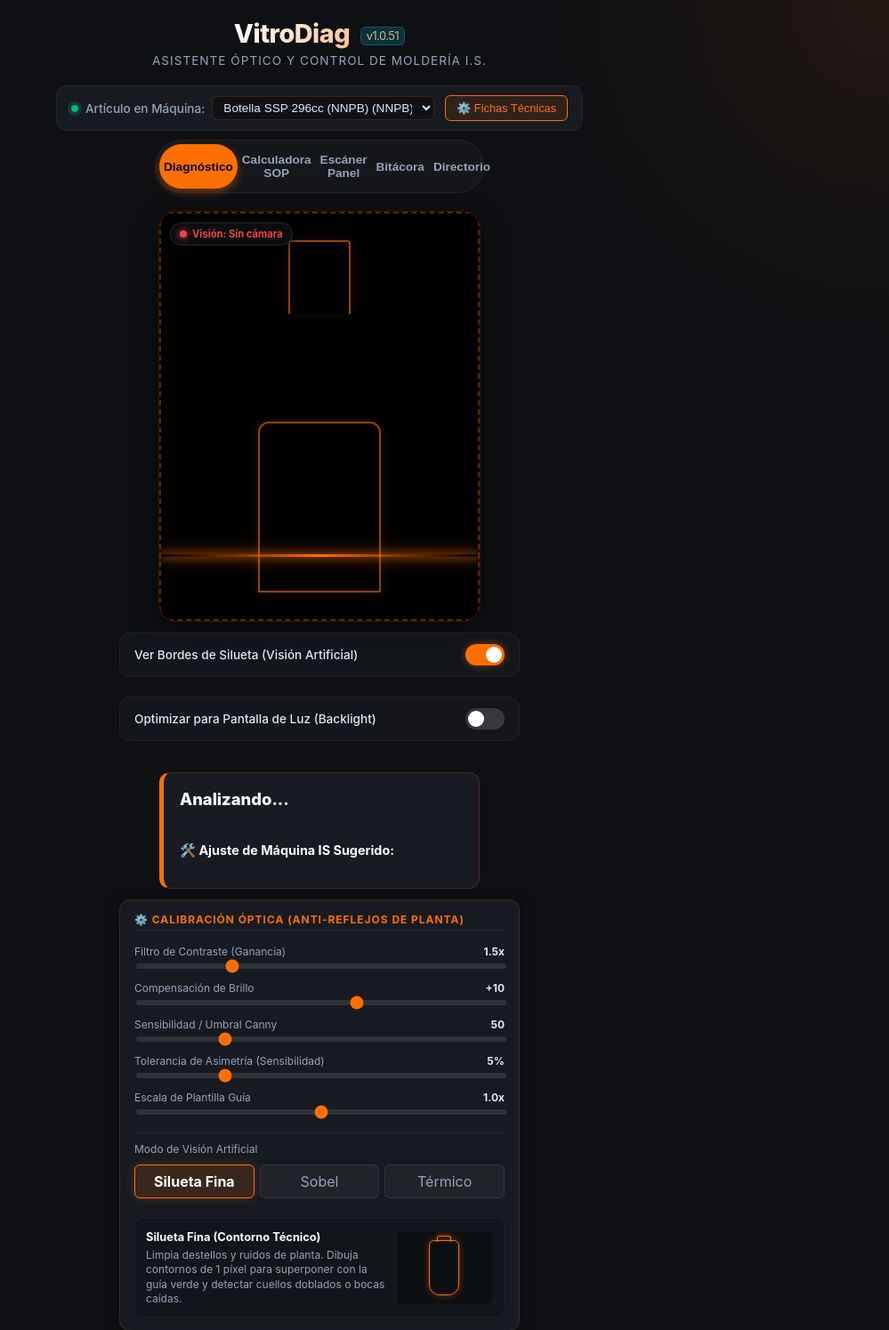
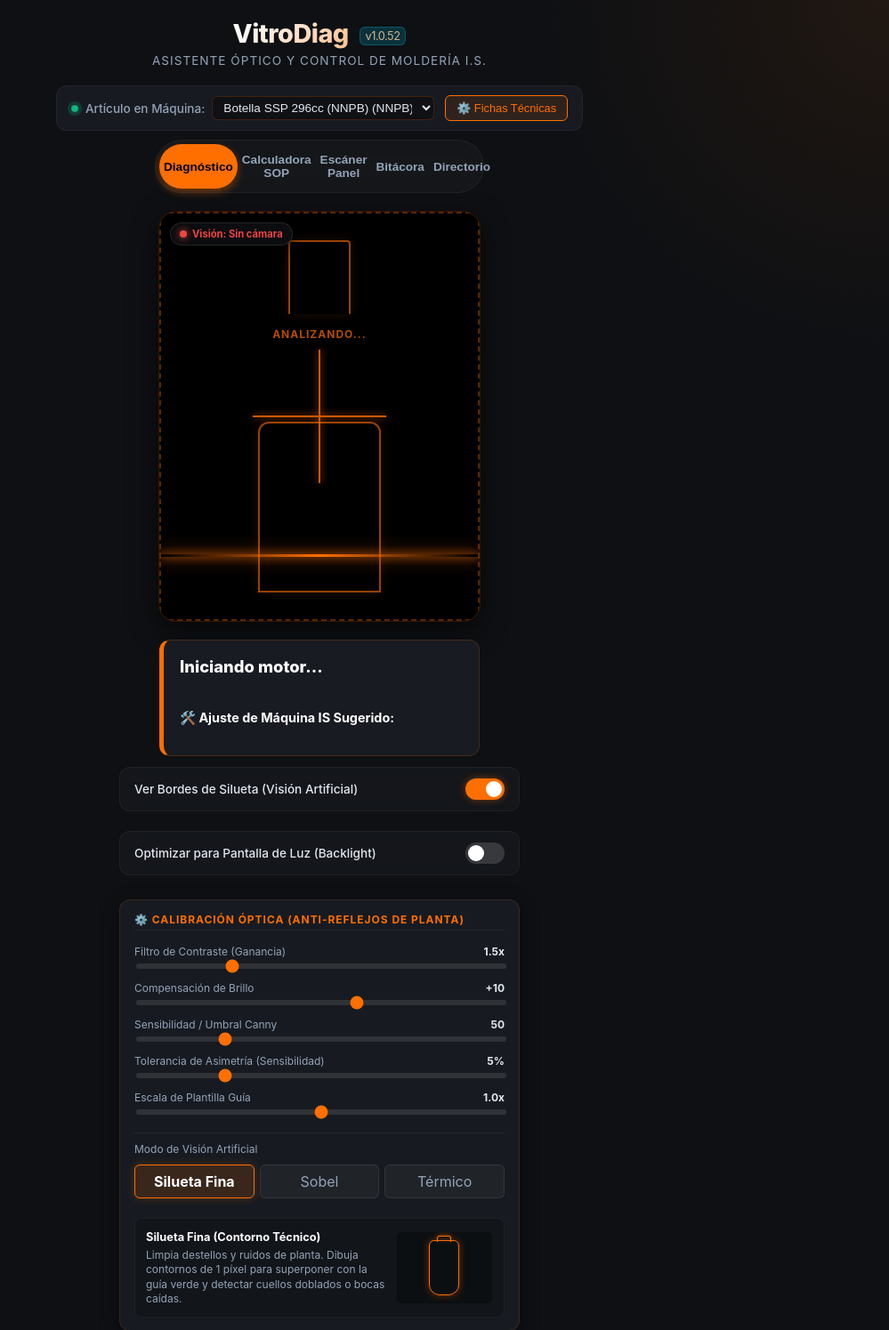
Before and after one commit to mauriciano47-pixel/vitrodiag, a Django app: page / in a window 1280 px wide. Shown: the top 1495 px of the page at 89% size, without its empty margins (281-1280 px from the left). Run offline with Django 5.2, Linux system fonts and the light colour scheme; some libraries are stand-ins or nearby versions.

Commit message:
UI: Reubicar panel de diagnóstico y añadir cursor visual. IA: Duplicar sensibilidad de cuello torcido.

```diff
--- a/VERSION.txt
+++ b/VERSION.txt
@@ -1 +1 @@
-1.0.51
+1.0.52
--- a/static/js/ai.js
+++ b/static/js/ai.js
@@ -374,12 +374,17 @@ function fallbackAlgorithmicDiagnosis() {
     }
 
     const maxDeviation = Math.max(...neckDeviations);
-    const percentDeviation = (maxDeviation / avgBodyWidth) * 100;
+    // Multiplicamos por 200 en lugar de 100 para duplicar la sensibilidad, ya que el cuello torcido simple a veces no se detectaba
+    const percentDeviation = (maxDeviation / avgBodyWidth) * 200;
 
-    const sliderVal = document.getElementById('sliderTolerance') ? document.getElementById('sliderTolerance').value : 8;
-    const toleranceLimit = parseInt(sliderVal) || 8;
+    const sliderVal = document.getElementById('sliderTolerance') ? document.getElementById('sliderTolerance').value : 5;
+    const toleranceLimit = parseInt(sliderVal) || 5;
 
-    console.log(`[Eje Dinámico v1.0.49] Altura: ${bottleHeight}px | Top: ${bottleTopY} | Base: ${bottleBottomY} | Desvío: ${percentDeviation.toFixed(2)}% | Límite: ${toleranceLimit}%`);
+    console.log(`[Eje Dinámico v1.0.51] Altura: ${bottleHeight}px | Top: ${bottleTopY} | Base: ${bottleBottomY} | Desvío: ${percentDeviation.toFixed(2)}% | Límite: ${toleranceLimit}%`);
+
+    const cursorText = document.querySelector('.cursor-text');
+    const crosshairX = document.querySelector('.crosshair-x');
+    const crosshairY = document.querySelector('.crosshair-y');
 
     if (percentDeviation > toleranceLimit) {
         // Cuello torcido confirmado
@@ -400,6 +405,14 @@ function fallbackAlgorithmicDiagnosis() {
         if (tfjsStatus) {
             tfjsStatus.innerText = `Motor OpenCV: Cuello Desviado (${percentDeviation.toFixed(1)}% / Límite ${toleranceLimit}%)`;
             tfjsStatus.style.color = "#ef4444";
+        }
+
+        // Actualizar cursor visual
+        if (cursorText) {
+            cursorText.innerText = 'RECHAZO: CUELLO TORCIDO';
+            cursorText.style.color = '#ef4444';
+            if (crosshairX) crosshairX.style.backgroundColor = '#ef4444';
+            if (crosshairY) crosshairY.style.backgroundColor = '#ef4444';
         }
 
         // Tono y vibración de aviso "Diagnóstico Listo - Rechazo"
@@ -426,6 +439,14 @@ function fallbackAlgorithmicDiagnosis() {
         if (tfjsStatus) {
             tfjsStatus.innerText = `Motor OpenCV: Envase Aceptable (Desvío: ${percentDeviation.toFixed(1)}%)`;
             tfjsStatus.style.color = "#10b981";
+        }
+
+        // Actualizar cursor visual
+        if (cursorText) {
+            cursorText.innerText = 'ACEPTABLE';
+            cursorText.style.color = '#10b981';
+            if (crosshairX) crosshairX.style.backgroundColor = '#10b981';
+            if (crosshairY) crosshairY.style.backgroundColor = '#10b981';
         }
 
         // Tono y vibración de aviso "Diagnóstico Listo - Aceptable"
@@ -470,6 +491,10 @@ function runLegacyPixelCountDiagnosis(borders, width, height, avgBodyCenter) {
     const sliderVal = document.getElementById('sliderTolerance') ? document.getElementById('sliderTolerance').value : 8;
     const tolerancePercent = (parseInt(sliderVal) || 8) / 100;
 
+    const cursorText = document.querySelector('.cursor-text');
+    const crosshairX = document.querySelector('.crosshair-x');
+    const crosshairY = document.querySelector('.crosshair-y');
+
     if (pixelDiff > tolerancePercent) {
         if (diagTitulo) diagTitulo.innerText = "❌ Defecto Crítico (Algorítmico): Cuello Torcido";
         if (diagGravedad) {
@@ -477,10 +502,23 @@ function runLegacyPixelCountDiagnosis(borders, width, height, avgBodyCenter) {
             diagGravedad.style.display = "inline-block";
             diagGravedad.innerText = "Rechazo Inmediato";
         }
-        if (diagEstado) diagEstado.innerText = `Asimetría geométrica por densidad: ${(pixelDiff * 100).toFixed(1)}% (Límite: ${(tolerancePercent * 100).toFixed(1)}%).`;
+        if (diagEstado) diagEstado.innerText = `Asimetría geométrica por densidad: ${(pixelDiff * 200).toFixed(1)}% (Límite: ${(tolerancePercent * 200).toFixed(1)}%).`;
         if (tfjsStatus) {
-            tfjsStatus.innerText = `Motor OpenCV: Defecto detectado (Desvío: ${(pixelDiff * 100).toFixed(1)}%)`;
+            tfjsStatus.innerText = `Motor OpenCV: Defecto detectado (Desvío: ${(pixelDiff * 200).toFixed(1)}%)`;
             tfjsStatus.style.color = "#ef4444";
+        }
+
+        if (cursorText) {
+            cursorText.innerText = 'RECHAZO: ASIMETRÍA';
+            cursorText.style.color = '#ef4444';
+            if (crosshairX) crosshairX.style.backgroundColor = '#ef4444';
+            if (crosshairY) crosshairY.style.backgroundColor = '#ef4444';
+        }
+
+        if (lastDiagStatus !== 'rechazo') {
+            playBeep('danger');
+            triggerVibration('danger');
+            lastDiagStatus = 'rechazo';
         }
     } else {
         if (diagTitulo) diagTitulo.innerText = "✅ Silueta dentro de tolerancias";
@@ -489,10 +527,23 @@ function runLegacyPixelCountDiagnosis(borders, width, height, avgBodyCenter) {
             diagGravedad.style.display = "inline-block";
             diagGravedad.innerText = "Aceptable";
         }
-        if (diagEstado) diagEstado.innerText = `Simetría dentro de tolerancias por densidad: ${(pixelDiff * 100).toFixed(1)}% (Límite: ${(tolerancePercent * 100).toFixed(1)}%).`;
+        if (diagEstado) diagEstado.innerText = `Simetría dentro de tolerancias por densidad: ${(pixelDiff * 200).toFixed(1)}% (Límite: ${(tolerancePercent * 200).toFixed(1)}%).`;
         if (tfjsStatus) {
-            tfjsStatus.innerText = `Motor OpenCV: Envase Aceptable (Desvío: ${(pixelDiff * 100).toFixed(1)}%)`;
+            tfjsStatus.innerText = `Motor OpenCV: Envase Aceptable (Desvío: ${(pixelDiff * 200).toFixed(1)}%)`;
             tfjsStatus.style.color = "#10b981";
+        }
+
+        if (cursorText) {
+            cursorText.innerText = 'ACEPTABLE';
+            cursorText.style.color = '#10b981';
+            if (crosshairX) crosshairX.style.backgroundColor = '#10b981';
+            if (crosshairY) crosshairY.style.backgroundColor = '#10b981';
+        }
+
+        if (lastDiagStatus !== 'aceptable') {
+            playBeep('success');
+            triggerVibration('success');
+            lastDiagStatus = 'aceptable';
         }
     }
 }
--- a/templates/index.html
+++ b/templates/index.html
@@ -3,7 +3,7 @@
 <head>
     <meta charset="UTF-8">
     <meta name="viewport" content="width=device-width, initial-scale=1.0">
-    <title>VitroDiag v1.0.51 - Operador IS</title>
+    <title>VitroDiag v1.0.52 - Operador IS</title>
     <!-- Carga de TensorFlow.js para Redes Neuronales Offline -->
     <script src="https://cdn.jsdelivr.net/npm/@tensorflow/tfjs@4.20.0/dist/tf.min.js" defer></script>
     <!-- Carga de Tesseract.js para OCR y Escáner de Consola Offline -->
@@ -214,6 +214,55 @@
             0% { top: 0%; }
             50% { top: 100%; }
             100% { top: 0%; }
+        }
+
+        .diag-cursor {
+            position: absolute;
+            top: 50%;
+            left: 50%;
+            transform: translate(-50%, -50%);
+            width: 150px;
+            height: 150px;
+            pointer-events: none;
+            z-index: 15;
+            display: flex;
+            justify-content: center;
+            align-items: center;
+            opacity: 0.8;
+            transition: all 0.3s ease;
+        }
+
+        .diag-cursor .crosshair {
+            position: absolute;
+            background-color: var(--primary);
+            box-shadow: 0 0 8px var(--primary);
+        }
+
+        .diag-cursor .crosshair-x {
+            width: 100%;
+            height: 2px;
+        }
+
+        .diag-cursor .crosshair-y {
+            width: 2px;
+            height: 100%;
+        }
+
+        .diag-cursor .cursor-text {
+            position: absolute;
+            top: -25px;
+            color: var(--primary);
+            font-size: 0.75rem;
+            font-weight: bold;
+            text-shadow: 0 0 5px #000;
+            letter-spacing: 1px;
+            animation: pulse 1s infinite;
+        }
+
+        @keyframes pulse {
+            0% { opacity: 0.6; }
+            50% { opacity: 1; }
+            100% { opacity: 0.6; }
         }
 
         video, canvas {
@@ -1464,7 +1513,7 @@
     </div>
 
     <header>
-        <h1>VitroDiag <span class="version-badge">v1.0.51</span></h1>
+        <h1>VitroDiag <span class="version-badge">v1.0.52</span></h1>
         <div class="subtitle">Asistente Óptico y Control de Moldería I.S.</div>
     </header>
 
@@ -1585,6 +1634,24 @@
                 <div class="guide-body"></div>
             </div>
             <div class="scan-laser"></div>
+            <!-- Nuevo indicador visual de escaneo activo -->
+            <div id="diagCursor" class="diag-cursor">
+                <div class="crosshair crosshair-x"></div>
+                <div class="crosshair crosshair-y"></div>
+                <div class="cursor-text">ANALIZANDO...</div>
+            </div>
+        </div>
+
+        <!-- REUBICADO: Panel de Diagnóstico más cerca de la cámara -->
+        <div class="diagnostic-card" id="resultadoCard">
+            <div class="card-title" id="diagTitulo">Iniciando motor...</div>
+            <div class="diag-status-row">
+                <span id="diagGravedad" class="status-alert"></span>
+            </div>
+            <div id="diagEstado" class="diag-state"></div>
+
+            <div class="section-title">🛠️ Ajuste de Máquina IS Sugerido:</div>
+            <ol class="actions-list" id="diagAcciones"></ol>
         </div>
 
         <div class="toggle-container">
@@ -1602,16 +1669,7 @@
             </label>
         </div>
 
-        <div class="diagnostic-card" id="resultadoCard">
-            <div class="card-title" id="diagTitulo">Analizando...</div>
-            <div class="diag-status-row">
-                <span id="diagGravedad" class="status-alert"></span>
-            </div>
-            <div id="diagEstado" class="diag-state"></div>
-
-            <div class="section-title">🛠️ Ajuste de Máquina IS Sugerido:</div>
-            <ol class="actions-list" id="diagAcciones"></ol>
-        </div>
+
 
         <!-- PANEL DE CALIBRACIÓN ÓPTICA PARA LA PLANTA -->
         <div class="calibration-panel visible" id="calibrationPanel">
```
